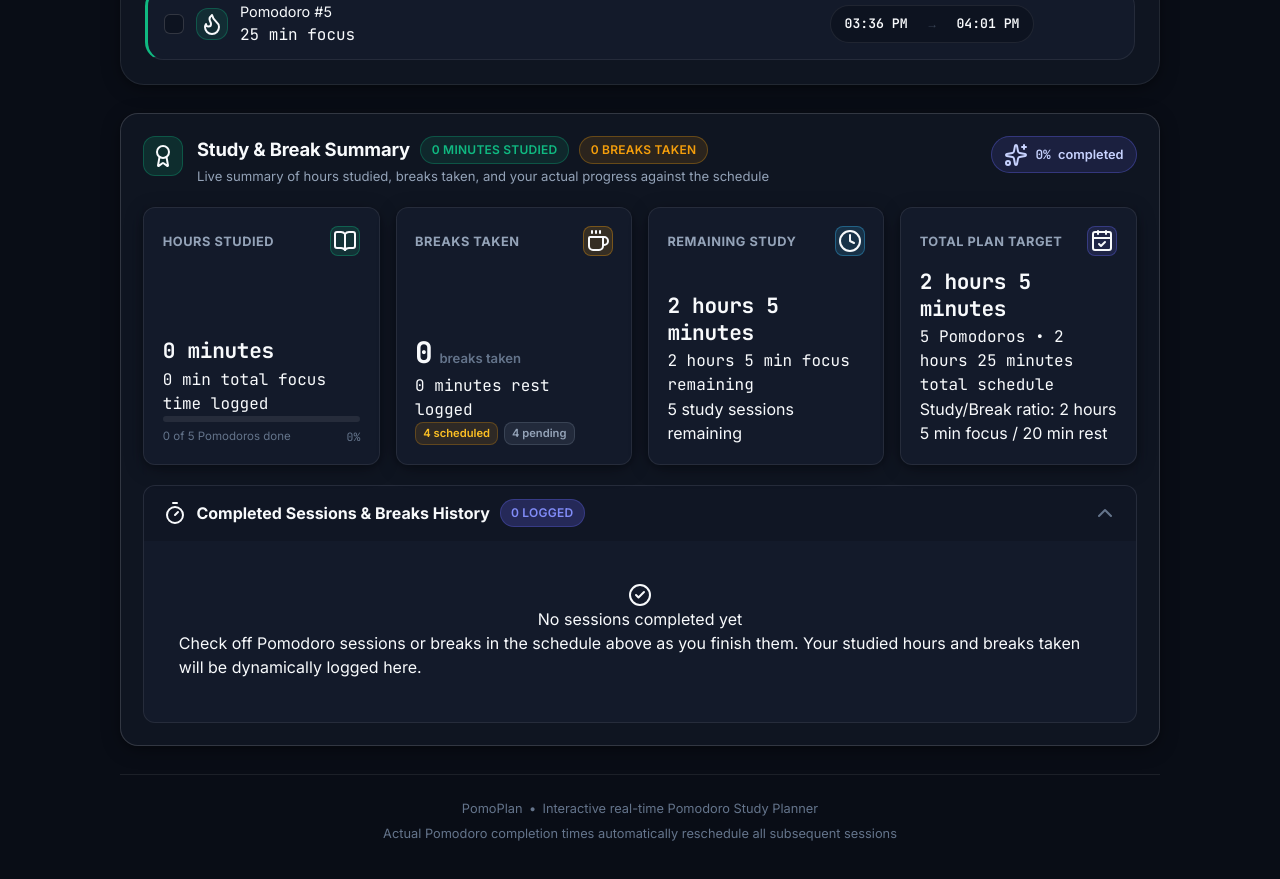
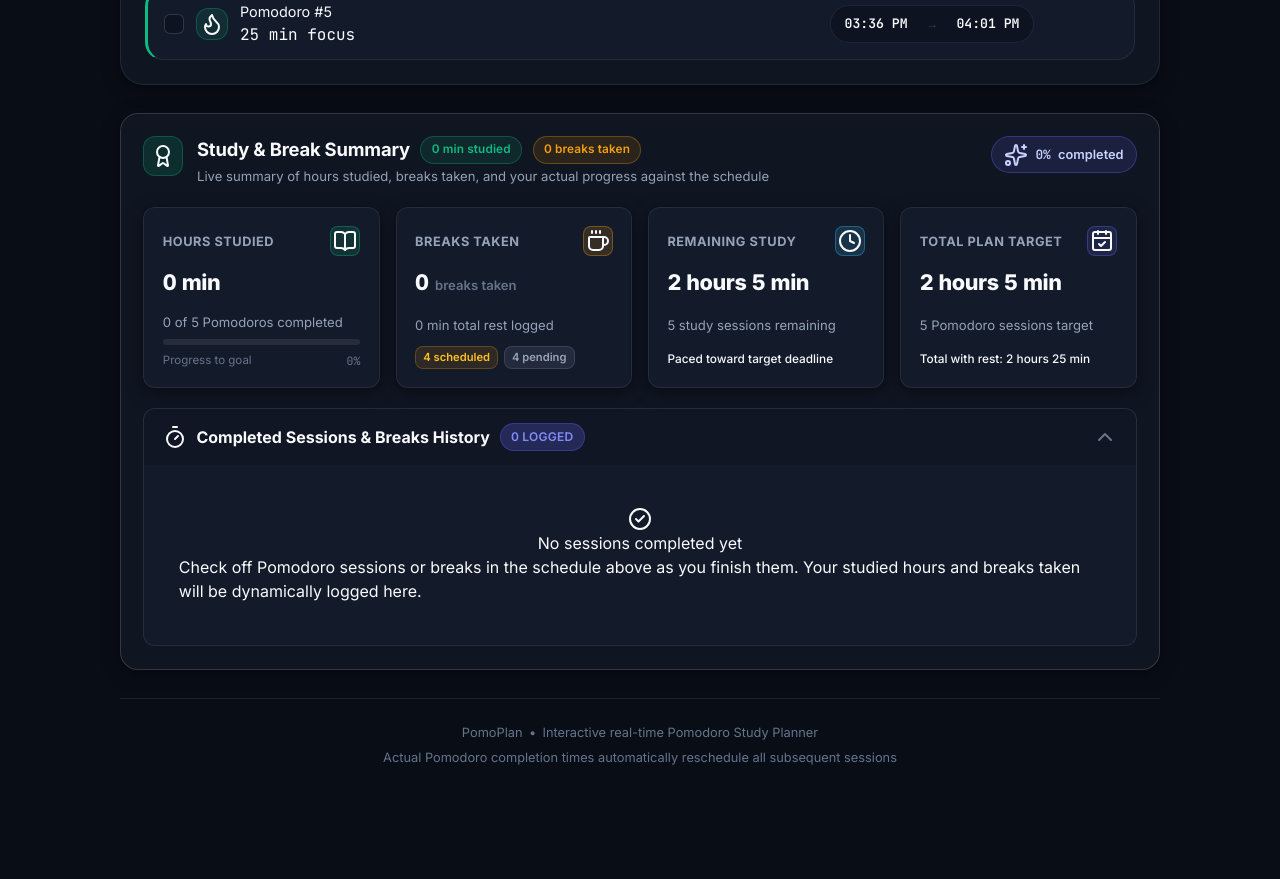
Before and after one commit to Ghostx003/pomo-planner, a React (Vite) app: page / in a window 1280 px wide. Shown: the part 2780-3659 px from the top of the page. After the commit the page ends 3603 px from the top, so only its background shows below. Built offline with nearby package versions, Linux system fonts and the light colour scheme.

Commit message:
style: polish study & break summary cards layout, typography, and content hierarchy

```diff
--- a/src/App.css
+++ b/src/App.css
@@ -4000,8 +4000,51 @@
   display: flex;
   flex-direction: column;
   justify-content: space-between;
-  gap: 0.75rem;
+  gap: 0.85rem;
+  min-height: 175px;
   transition: transform 0.2s ease, border-color 0.2s ease, box-shadow 0.2s ease;
+}
+
+.summary-card-body {
+  display: flex;
+  flex-direction: column;
+  justify-content: space-between;
+  flex: 1;
+  gap: 0.5rem;
+}
+
+.summary-header-badge {
+  text-transform: none !important;
+  font-size: 0.74rem !important;
+  font-weight: 600 !important;
+  letter-spacing: 0.01em !important;
+}
+
+.summary-card-metric-val {
+  display: flex;
+  align-items: baseline;
+  gap: 0.4rem;
+  min-height: 2.1rem;
+}
+
+.summary-card-metric-val .val-highlight {
+  font-family: var(--font-sans);
+  font-size: 1.35rem;
+  font-weight: 800;
+  line-height: 1.2;
+  letter-spacing: -0.02em;
+  font-variant-numeric: tabular-nums;
+}
+
+.summary-card-metric-val .val-sub {
+  font-size: 0.82rem;
+  font-weight: 600;
+  color: var(--text-muted);
+}
+
+.summary-footer-badge {
+  font-size: 0.74rem;
+  font-weight: 500;
 }
 
 .summary-metric-card:hover {
@@ -4092,7 +4135,11 @@
 }
 
 .summary-card-sub-info {
-  margin-top: 0.25rem;
+  margin-top: 0.15rem;
+  font-family: var(--font-sans);
+  font-size: 0.82rem;
+  color: var(--text-secondary);
+  line-height: 1.35;
 }
 
 .summary-card-progress-wrap {
--- a/src/components/StudySummaryTracker.jsx
+++ b/src/components/StudySummaryTracker.jsx
@@ -103,11 +103,11 @@ export function StudySummaryTracker({ schedule = [], is24Hour = false }) {
           <div>
             <div className="heading-with-badge">
               <h3 className="study-summary-heading">Study & Break Summary</h3>
-              <span className="badge badge-focus text-[11px]">
-                {formatHours(completedFocusMinutes)} Studied
+              <span className="badge badge-focus text-[11px] summary-header-badge">
+                {formatDuration(completedFocusMinutes)} studied
               </span>
-              <span className="badge badge-break text-[11px]">
-                {completedBreaksCount} {completedBreaksCount === 1 ? 'Break' : 'Breaks'} Taken
+              <span className="badge badge-break text-[11px] summary-header-badge">
+                {completedBreaksCount} {completedBreaksCount === 1 ? 'break' : 'breaks'} taken
               </span>
             </div>
             <p className="study-summary-sub">
@@ -154,11 +154,13 @@ export function StudySummaryTracker({ schedule = [], is24Hour = false }) {
             </div>
           </div>
           <div className="summary-card-body">
-            <div className="summary-card-val-text font-mono text-emerald-400">
-              {formatHoursAndMinutes(completedFocusMinutes)}
+            <div className="summary-card-metric-val">
+              <span className="val-highlight text-emerald-400">
+                {formatDuration(completedFocusMinutes)}
+              </span>
             </div>
-            <div className="summary-card-sub-info font-mono text-xs text-slate-300">
-              {formatDuration(completedFocusMinutes)} total focus time logged
+            <div className="summary-card-sub-info text-xs text-slate-300">
+              {completedFocusCount} of {focusCount} Pomodoros completed
             </div>
             <div className="summary-card-progress-wrap mt-2.5">
               <div className="summary-progress-bar-bg">
@@ -168,8 +170,8 @@ export function StudySummaryTracker({ schedule = [], is24Hour = false }) {
                 />
               </div>
               <div className="summary-card-footer-text">
-                <span>{completedFocusCount} of {focusCount} Pomodoros done</span>
-                <span className="font-mono">{studyProgressPercent}%</span>
+                <span>Progress to goal</span>
+                <span className="font-mono font-semibold">{studyProgressPercent}%</span>
               </div>
             </div>
           </div>
@@ -184,16 +186,16 @@ export function StudySummaryTracker({ schedule = [], is24Hour = false }) {
             </div>
           </div>
           <div className="summary-card-body">
-            <div className="summary-card-val-row">
-              <span className="summary-card-big-val font-mono text-amber-400">
+            <div className="summary-card-metric-val">
+              <span className="val-highlight text-amber-400 font-mono">
                 {completedBreaksCount}
               </span>
-              <span className="summary-card-unit">
-                {completedBreaksCount === 1 ? 'break' : 'breaks'} taken
+              <span className="val-sub">
+                {completedBreaksCount === 1 ? 'break taken' : 'breaks taken'}
               </span>
             </div>
-            <div className="summary-card-sub-info font-mono text-xs text-slate-300">
-              {formatHoursAndMinutes(completedBreakMinutes)} rest logged
+            <div className="summary-card-sub-info text-xs text-slate-300">
+              {formatDuration(completedBreakMinutes)} total rest logged
             </div>
             <div className="summary-card-footer-info mt-2.5">
               <div className="break-status-pills">
@@ -213,7 +215,7 @@ export function StudySummaryTracker({ schedule = [], is24Hour = false }) {
           </div>
         </div>
 
-        {/* Card 3: Remaining Study Hours */}
+        {/* Card 3: Remaining Study */}
         <div className="summary-metric-card summary-card-remaining glass-card">
           <div className="summary-card-header">
             <span className="summary-card-label">Remaining Study</span>
@@ -222,23 +224,25 @@ export function StudySummaryTracker({ schedule = [], is24Hour = false }) {
             </div>
           </div>
           <div className="summary-card-body">
-            <div className="summary-card-val-text font-mono text-sky-400">
-              {formatHoursAndMinutes(remainingFocusMinutes)}
+            <div className="summary-card-metric-val">
+              <span className="val-highlight text-sky-400">
+                {formatDuration(remainingFocusMinutes)}
+              </span>
             </div>
-            <div className="summary-card-sub-info font-mono text-xs text-slate-300">
-              {formatDuration(remainingFocusMinutes)} focus remaining
+            <div className="summary-card-sub-info text-xs text-slate-300">
+              {remainingFocusCount === 0
+                ? 'All study blocks completed!'
+                : `${remainingFocusCount} study session${remainingFocusCount === 1 ? '' : 's'} remaining`}
             </div>
             <div className="summary-card-footer-info mt-2.5">
-              <span className="text-xs text-slate-400">
-                {remainingFocusCount === 0
-                  ? 'All planned sessions finished'
-                  : `${remainingFocusCount} study session${remainingFocusCount === 1 ? '' : 's'} remaining`}
+              <span className="summary-footer-badge text-sky-300/80">
+                Paced toward target deadline
               </span>
             </div>
           </div>
         </div>
 
-        {/* Card 4: Total Plan Target & Ratio */}
+        {/* Card 4: Total Plan Target */}
         <div className="summary-metric-card summary-card-total glass-card">
           <div className="summary-card-header">
             <span className="summary-card-label">Total Plan Target</span>
@@ -247,15 +251,17 @@ export function StudySummaryTracker({ schedule = [], is24Hour = false }) {
             </div>
           </div>
           <div className="summary-card-body">
-            <div className="summary-card-val-text font-mono text-indigo-300">
-              {formatHoursAndMinutes(totalFocusMinutes)}
+            <div className="summary-card-metric-val">
+              <span className="val-highlight text-indigo-300">
+                {formatDuration(totalFocusMinutes)}
+              </span>
             </div>
-            <div className="summary-card-sub-info font-mono text-xs text-slate-300">
-              {focusCount} Pomodoros • {formatHoursAndMinutes(totalPlannedMinutes)} total schedule
+            <div className="summary-card-sub-info text-xs text-slate-300">
+              {focusCount} Pomodoro sessions target
             </div>
             <div className="summary-card-footer-info mt-2.5">
-              <span className="text-xs text-indigo-300/80">
-                Study/Break ratio: {formatDuration(totalFocusMinutes)} focus / {formatDuration(totalBreakMinutes)} rest
+              <span className="summary-footer-badge text-indigo-300/80">
+                Total with rest: {formatDuration(totalPlannedMinutes)}
               </span>
             </div>
           </div>
```
